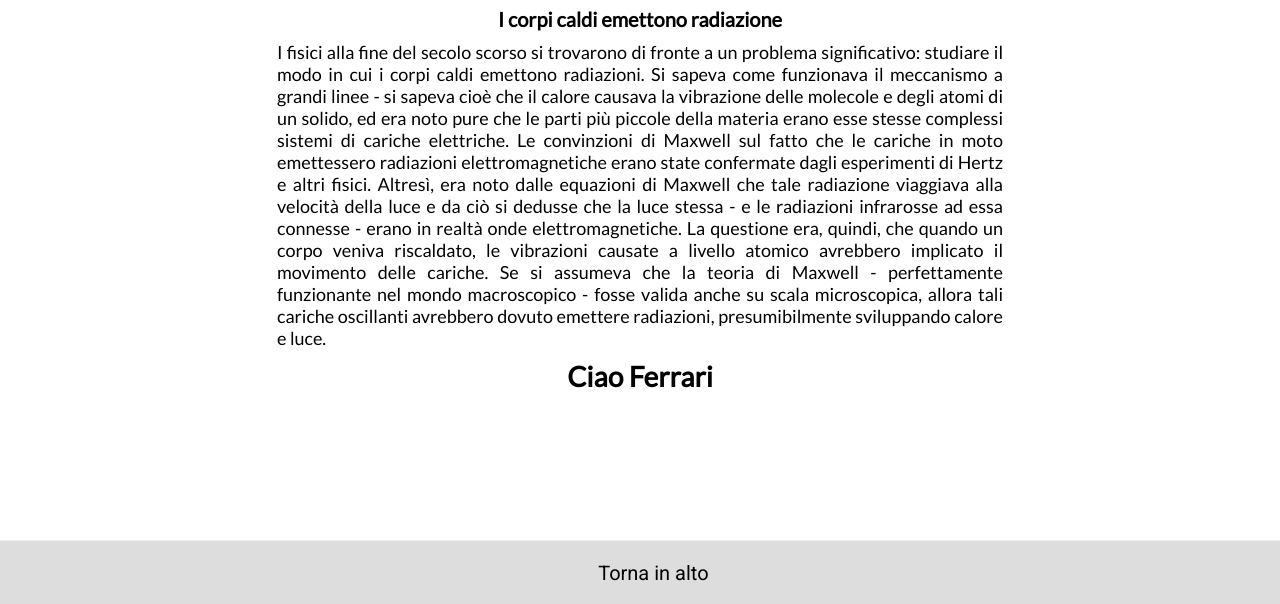
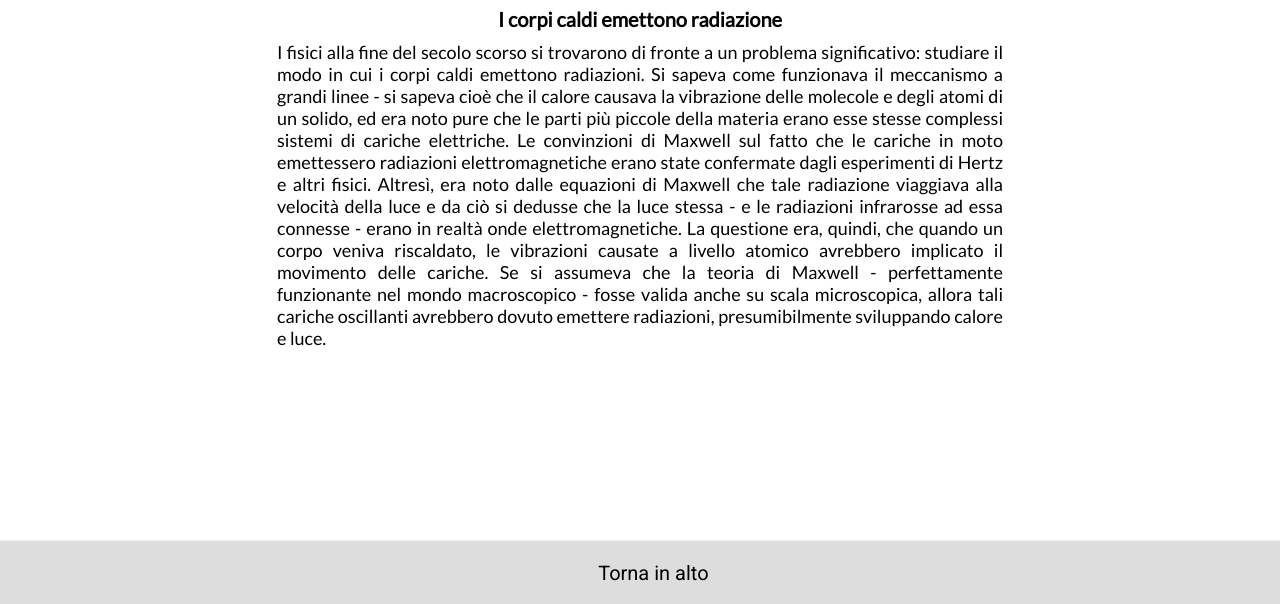
Before and after one commit to FilippoArtico/ilcorponero, a plain HTML site: page index.html in a window 1280 px wide. Shown: the part 196-800 px from the top of the page. Drawn offline with nearby package versions, Linux system fonts and the light colour scheme; some packages are replaced by stand-ins of ours.

Commit message:
Update index.html

```diff
--- a/index.html
+++ b/index.html
@@ -47,7 +47,6 @@
         teoria di Maxwell - perfettamente funzionante nel mondo macroscopico - fosse valida anche su scala
         microscopica, allora tali cariche oscillanti avrebbero dovuto emettere radiazioni, presumibilmente
         sviluppando calore e luce.</p>
-      <h3>Ciao Ferrari</h3>
     </div>
   </main>
 
```
